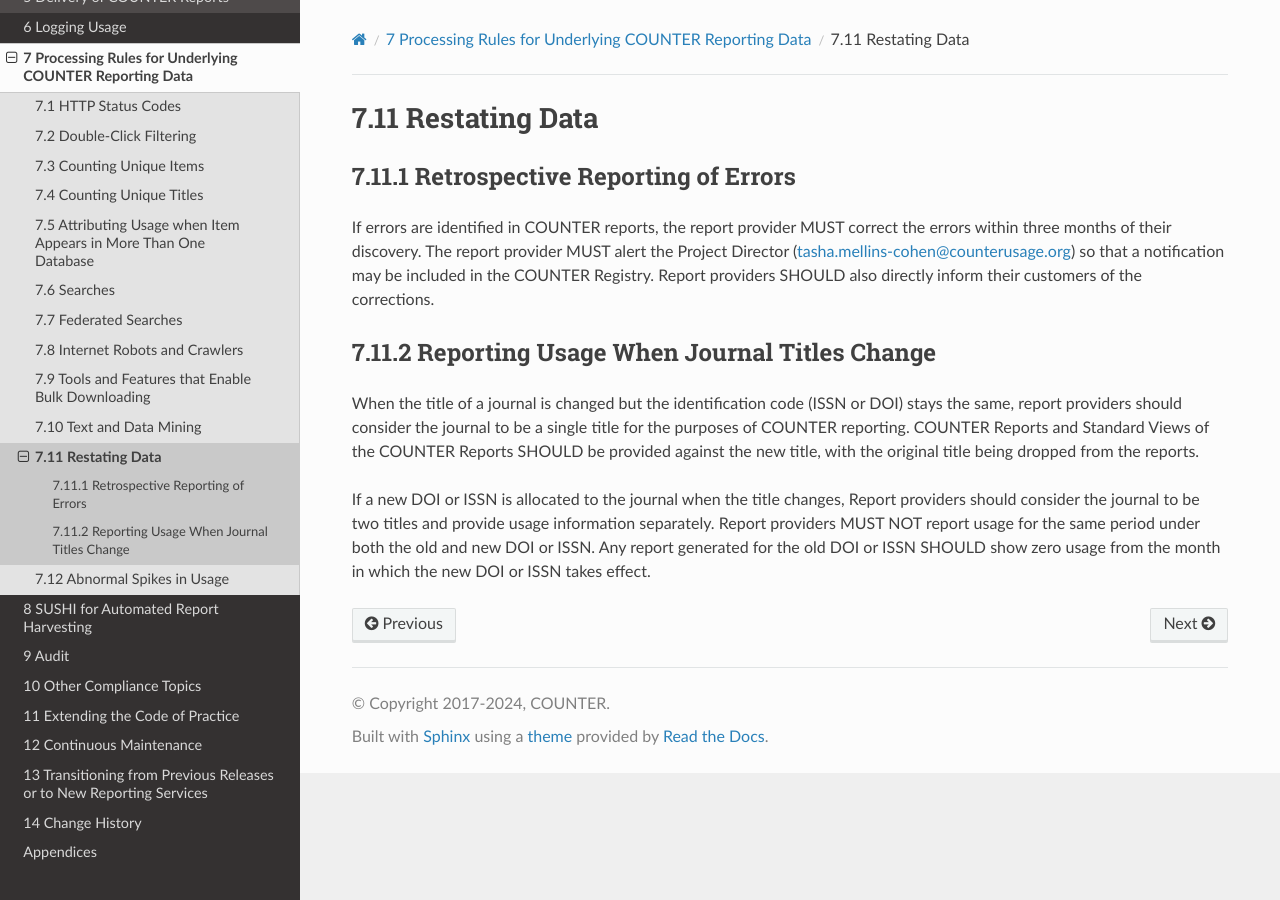
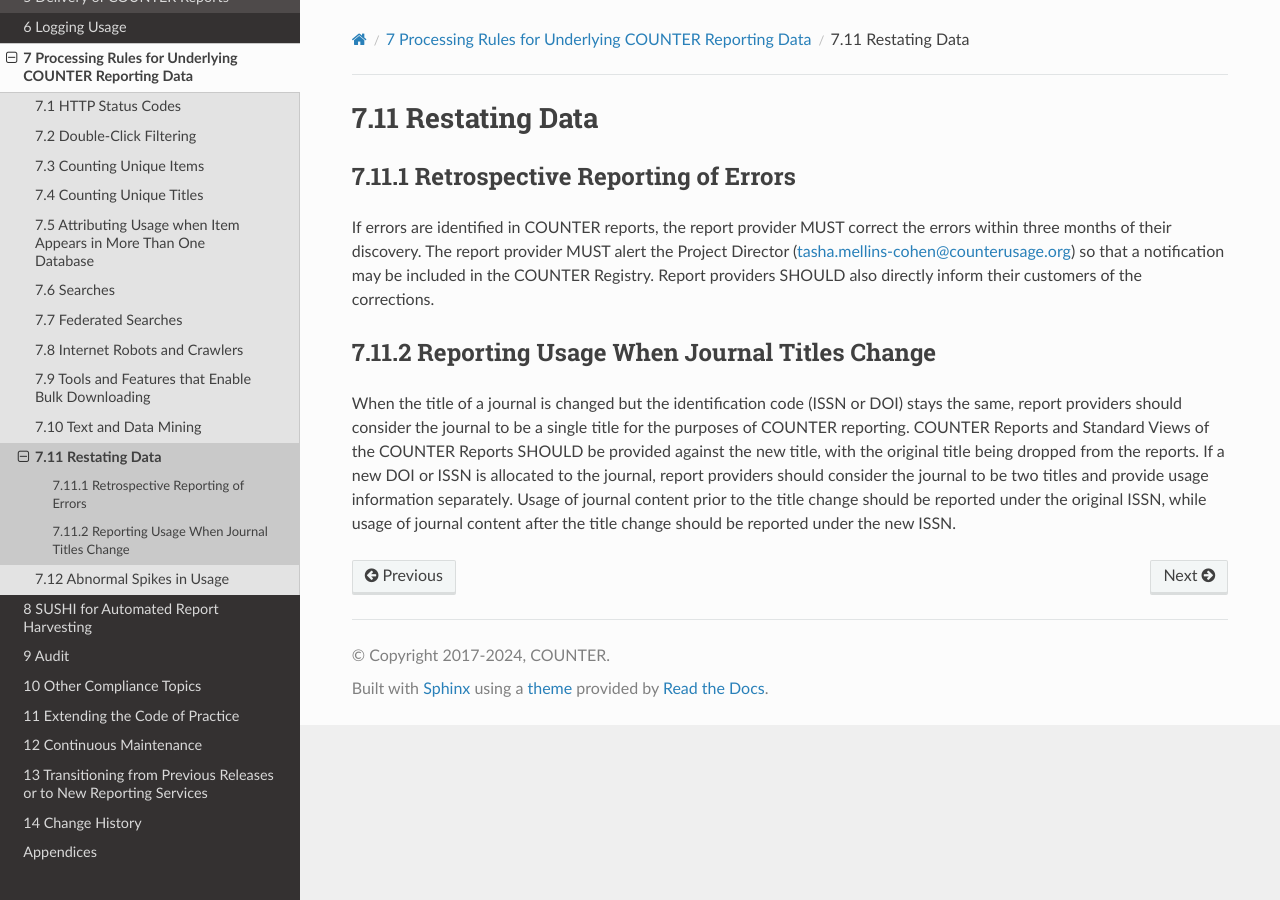
Before and after one commit to Project-Counter/cop5, a Sphinx documentation site: the page built from source/07-processing/11-restating-data.rst, in a window 1280 px wide. Built offline with Sphinx 7.4.7 and the Read the Docs theme 2.0.0, drawn with Linux system fonts in a browser that asks for light colours.

Commit message:
Journal name change rules
Clarifying how to report where a journal title changes its name, per https://github.com/Project-Counter/cop5/issues/243

```diff
--- a/source/07-processing/11-restating-data.rst
+++ b/source/07-processing/11-restating-data.rst
@@ -15,6 +15,4 @@ If errors are identified in COUNTER reports, the report provider MUST correct th
 Reporting Usage When Journal Titles Change
 """"""""""""""""""""""""""""""""""""""""""
 
-When the title of a journal is changed but the identification code (ISSN or DOI) stays the same, report providers should consider the journal to be a single title for the purposes of COUNTER reporting. COUNTER Reports and Standard Views of the COUNTER Reports SHOULD be provided against the new title, with the original title being dropped from the reports.
-
-If a new DOI or ISSN is allocated to the journal when the title changes, Report providers should consider the journal to be two titles and provide usage information separately. Report providers MUST NOT report usage for the same period under both the old and new DOI or ISSN. Any report generated for the old DOI or ISSN SHOULD show zero usage from the month in which the new DOI or ISSN takes effect.
+When the title of a journal is changed but the identification code (ISSN or DOI) stays the same, report providers should consider the journal to be a single title for the purposes of COUNTER reporting. COUNTER Reports and Standard Views of the COUNTER Reports SHOULD be provided against the new title, with the original title being dropped from the reports. If a new DOI or ISSN is allocated to the journal, report providers should consider the journal to be two titles and provide usage information separately. Usage of journal content prior to the title change should be reported under the original ISSN, while usage of journal content after the title change should be reported under the new ISSN.
```
